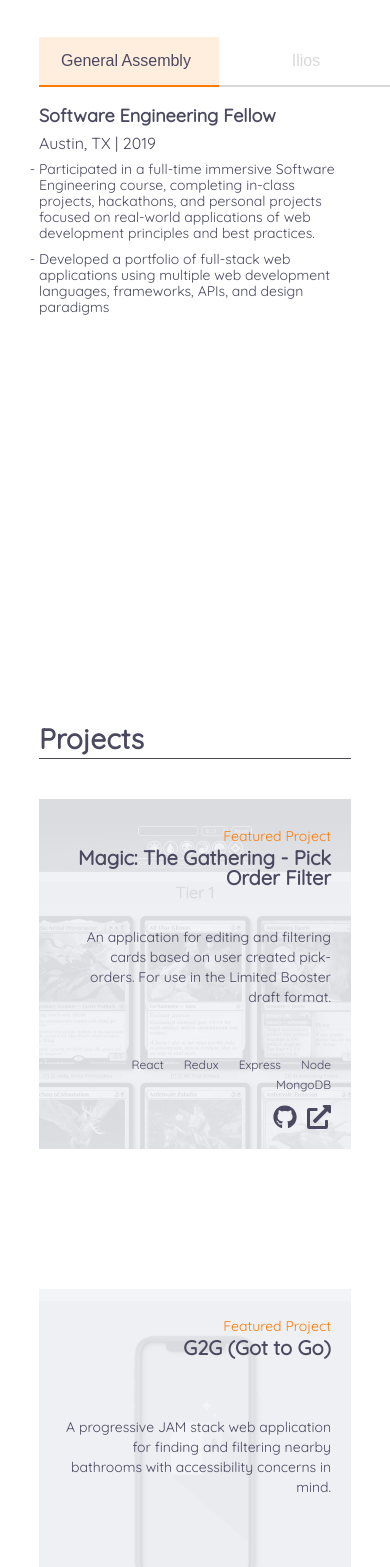
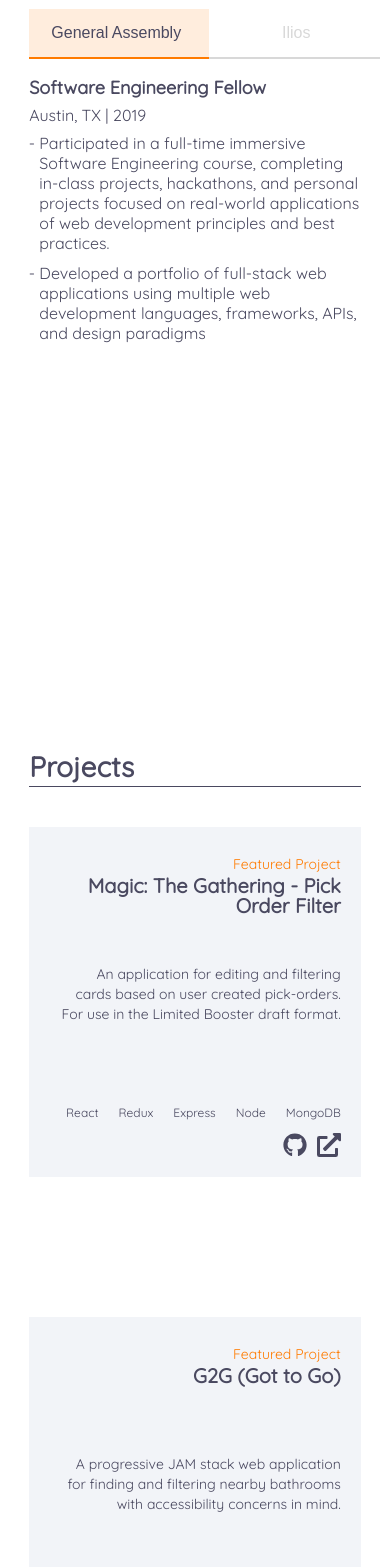
Before and after one commit to joe-gerhard/portfolio, a React (Create React App) app: page / in a window 390 px wide. Shown: the part 2481-4048 px from the top of the page. Built offline with nearby package versions, Linux system fonts and the light colour scheme.

Commit message:
Add media query styling

```diff
--- a/src/components/App/styles.js
+++ b/src/components/App/styles.js
@@ -7,7 +7,7 @@
 `;
 
 export const Sections = styled.div`
-  width: 80vw;
+  width: 85vw;
   max-width: 1000px;
   display: flex;
   flex-direction: column;
--- a/src/components/ExperienceSection/styles.js
+++ b/src/components/ExperienceSection/styles.js
@@ -116,16 +116,9 @@
 
   ul {
     list-style: '- ' outside;
-    margin-left: 20px;
+    margin-left: 10px;
     font-size: 16px;
     line-height: 20px;
-
-    @media (max-width: ${breakpoints.small}) {
-      font-size: 14px;
-      line-height: 16px;
-      margin: 0;
-
-    }
   }
   li {
     margin: 10px 0;
--- a/src/components/ProjectsSection/styles.js
+++ b/src/components/ProjectsSection/styles.js
@@ -193,11 +193,11 @@
     opacity: ${hover ? 1 : .1};
     width: 100%;
     height: 100%;
-    transition: 1s;
+    transition: 2s;
 
     @media (max-width: ${breakpoints.medium}) {
       filter: grayscale(1);
-      opacity: .1;
+      opacity: ${hover ? .1 : 0};
     }
   }
 
```
